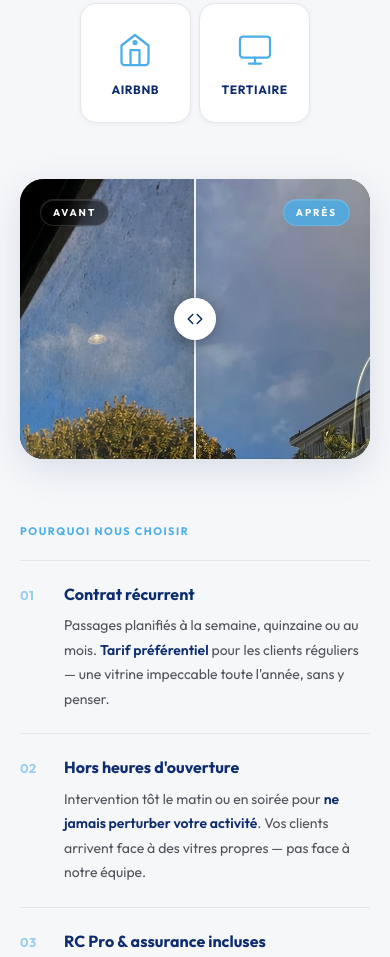
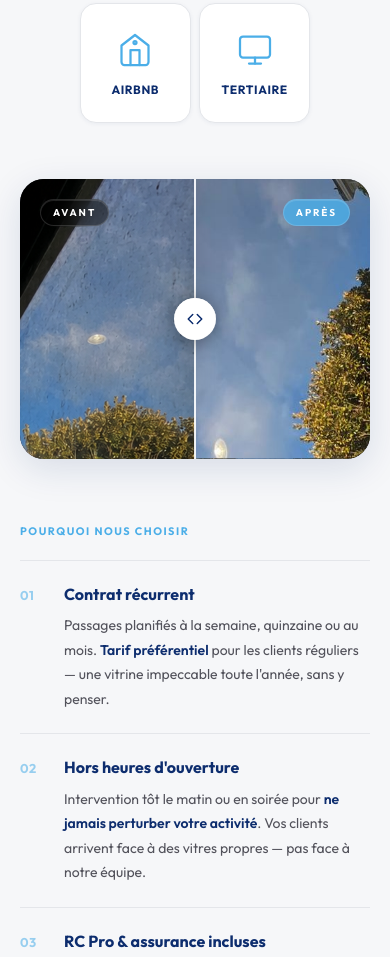
Before and after one commit to flipickez-bit/Le-Vitrier, a plain HTML site: page professionnel.html in a window 390 px wide. Shown: the part 784-1741 px from the top of the page. Drawn offline with Linux system fonts and the light colour scheme.

Commit message:
Fix mobile: photo après pro version portrait pour mobile

```diff
--- a/professionnel.html
+++ b/professionnel.html
@@ -18,6 +18,14 @@
   <script type="application/ld+json">{"@context":"https://schema.org","@type":"Service","name":"Nettoyage vitres professionnel","provider":{"@type":"LocalBusiness","name":"Le Vitrier","url":"https://levitrier06.fr","telephone":"+33677303065"},"areaServed":["Nice","Cannes","Antibes","Côte d'Azur"],"description":"Lavage de vitrines professionnelles pour commerces, restaurants, hôtels et résidences Airbnb."}</script>
   <link rel="preconnect" href="https://fonts.googleapis.com" />
   <link rel="stylesheet" href="style.css?v=2" />
+  <style>
+    @media (max-width: 768px) {
+      .ba--pro-new .ba__after {
+        background-image: url('apres-pro-mobile.jpeg') !important;
+        background-position: center center !important;
+      }
+    }
+  </style>
 </head>
 <body>
 
```
Also changed, not shown: apres-pro-mobile.jpeg (added).
